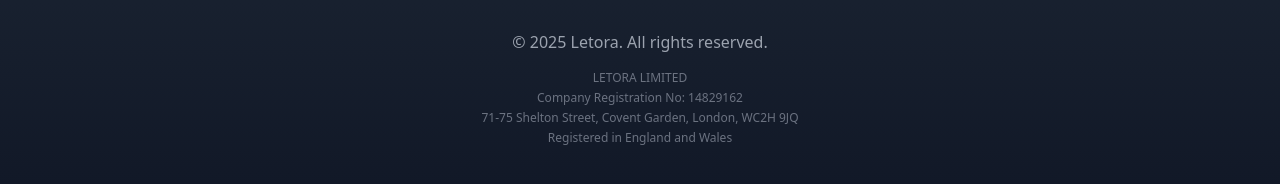
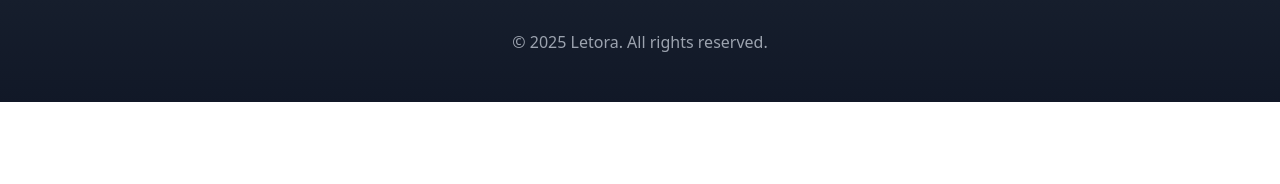
Before and after one commit to mxlro-star/leaselink-landing-page, a Next.js app: page / in a window 1280 px wide. Shown: the part 9919-10103 px from the top of the page. After the commit the page ends 10021 px from the top, so only its background shows below. Built offline with nearby package versions, Linux system fonts and the light colour scheme; no server answers.

Commit message:
footer company details removed.

```diff
--- a/components/ContactForm.js
+++ b/components/ContactForm.js
@@ -1038,8 +1038,8 @@
                     </span>
                     {selectedSlot && (
                       <div className="absolute inset-0 bg-gradient-to-r from-transparent via-white/25 to-transparent opacity-0 group-hover:opacity-100 transition-opacity duration-300 animate-shine" />
-                    )}
-                  </button>
+              )}
+            </button>
 
                   <button
                     onClick={() => {
@@ -1051,7 +1051,7 @@
                   >
                     Go Back
                   </button>
-                </div>
+              </div>
               </>
             )}
           </div>
--- a/components/Footer.js
+++ b/components/Footer.js
@@ -66,12 +66,12 @@
             &copy; {new Date().getFullYear()} Letora. All rights reserved.
           </p>
           {/* Company Legal Details */}
-          <div className="mt-4 text-xs text-gray-500 space-y-1">
+          {/* <div className="mt-4 text-xs text-gray-500 space-y-1">
             <p className="font-medium">LETORA LIMITED</p>
             <p>Company Registration No: 14829162</p>
             <p>71-75 Shelton Street, Covent Garden, London, WC2H 9JQ</p>
             <p>Registered in England and Wales</p>
-          </div>
+          </div> */}
         </div>
       </div>
     </footer>
```
